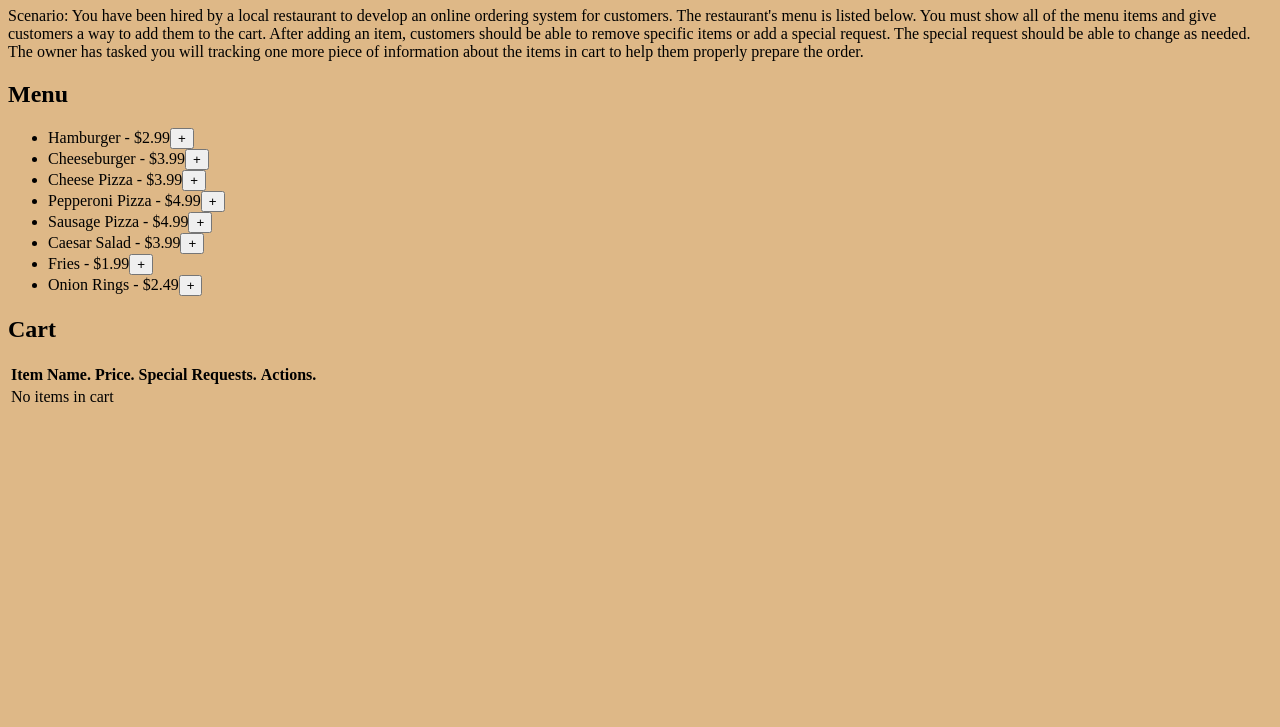
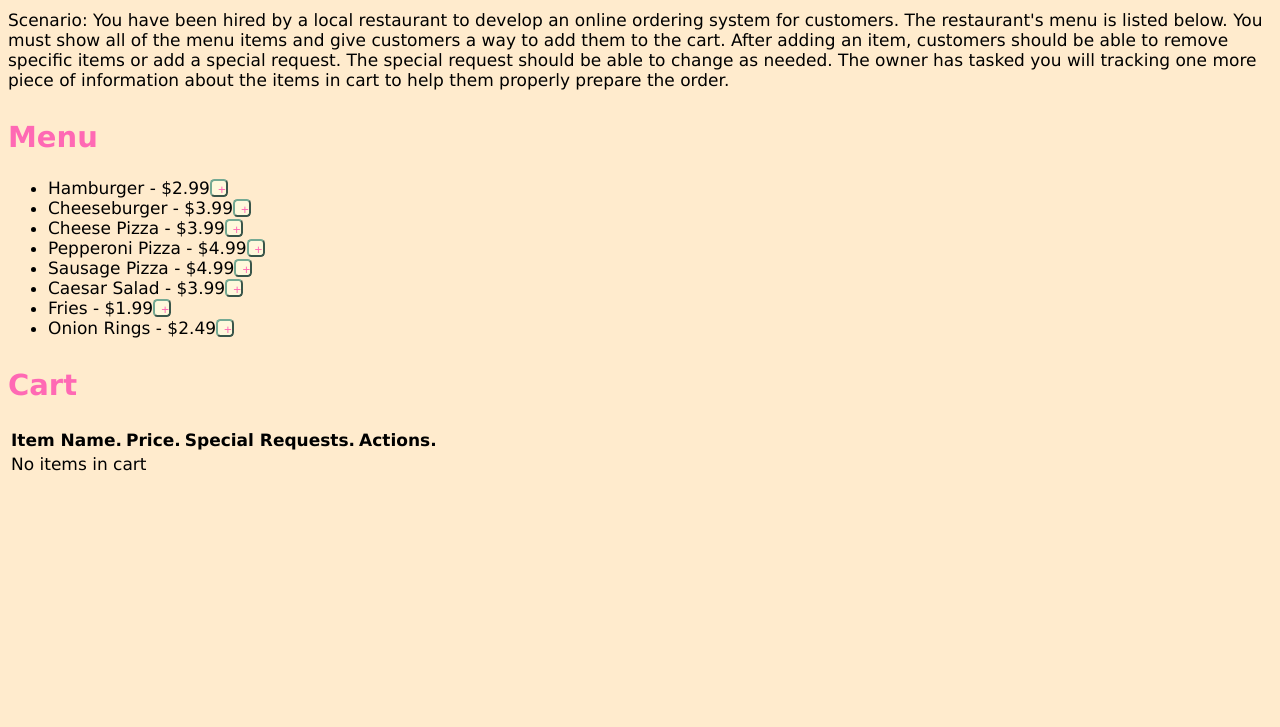
Before and after one commit to chandlerh7/VSCode, a plain HTML site: page midterm/index.html in a window 1280 px wide. Shown: the part 73-800 px from the top of the page. Drawn offline with Linux system fonts and the light colour scheme.

Commit message:
updated the for loop on the js and added more to the css.

```diff
--- a/midterm/css/style.css
+++ b/midterm/css/style.css
@@ -1,3 +1,35 @@
 body{
-    background-color: burlywood;
+    background-color: blanchedalmond;
 }
+
+button {
+    color: hotpink;
+  background-color:cornsilk;
+  width: 18px;
+  height: 18px;
+  border-color: #74a993;
+  border-radius: 25%;
+}
+
+h1, h2 {
+  margin-top: 30px;
+  color: hotpink;
+  font-size: 29px ;
+  font-family: Verdana, Geneva, Tahoma, sans-serif;
+}
+
+
+li{
+  font-size: 17px;
+  font-family:Verdana, Geneva, Tahoma, sans-serif
+}
+
+p {
+  font-size: 17px;
+  font-family:Verdana, Geneva, Tahoma, sans-serif
+}
+
+table{
+  font-size: 17px;
+  font-family:Verdana, Geneva, Tahoma, sans-serif
+}
--- a/midterm/restaurant.js
+++ b/midterm/restaurant.js
@@ -28,7 +28,10 @@ for (let i = 0; i < menuItems.length; i++){
 }
 
 for (let i = 0; i < cart.length; i++){
-    console.log(cart[i]);
+  const newTr = document.createElement("tr");
+  newTr.innerText = cart[i];
+
+  const newTd = document.createElement("data cell")
 }
 
  function addItemToCart(e) {
@@ -37,14 +40,9 @@ for (let i = 0; i < cart.length; i++){
  }
 
  function showCart() {
-    cartTableUlRef=""
-    if (cart.length === 0) {
-        noItemsUlRef.style.display = "block";
-      } else {
-        noItemsUlRef.style.display = "none";
-      }
+    cartTableUlRef="";
 
-      for (let i = 0; i < cart.length; i++) {
+for (let i = 0; i < cart.length; i++) {
         cartTableUlRef.innerHTML += "<li>" + cart[i] + "</li>";
       }
  }
```
